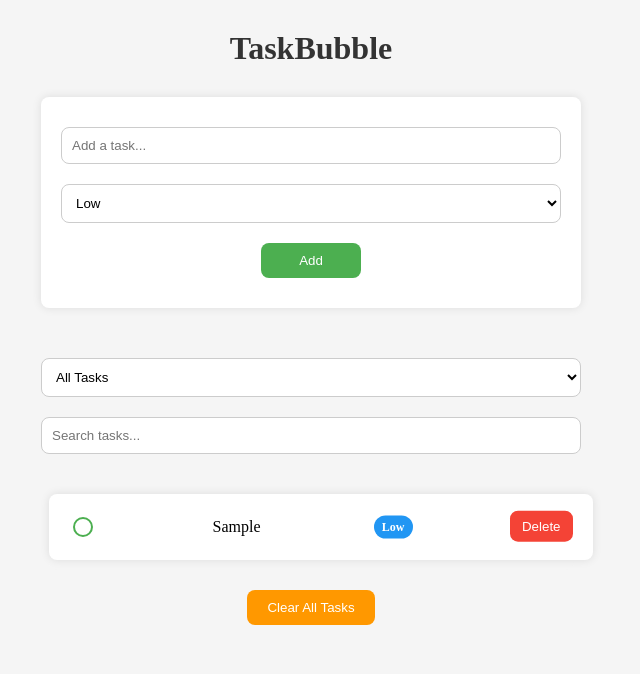
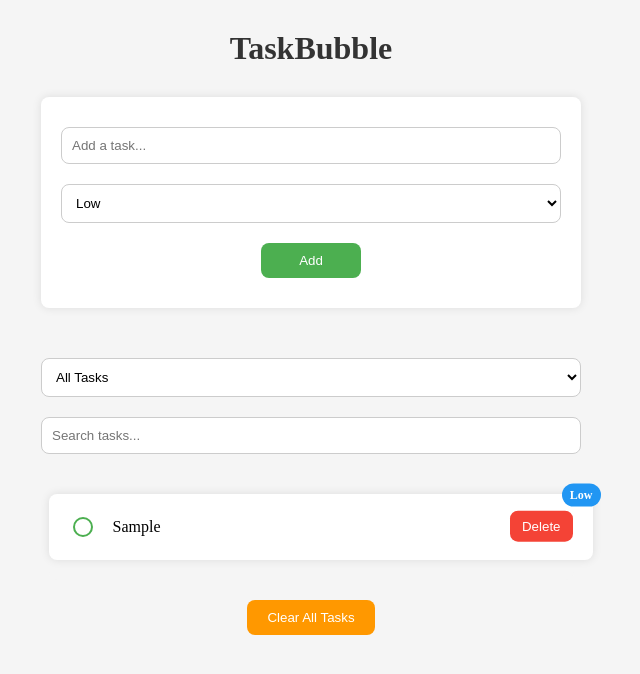
Before and after one commit to azamali123456/To-Do, a React (Create React App) app: page / in a window 1280 px wide. Both pictures are taken after typing "Sample" into the empty fields and a click on the button "Add". Shown: the top 674 px of the page, without its empty margins (329-969 px from the left). Built offline with nearby package versions, Linux system fonts and the light colour scheme.

Commit message:
Completed

```diff
--- a/src/components/TodoList/TodoItem.js
+++ b/src/components/TodoList/TodoItem.js
@@ -1,3 +1,4 @@
+
 /* eslint-disable react/prop-types */
 import React from "react";
 import styled from "styled-components";
@@ -15,7 +16,7 @@ const ListItem = styled.li`
     props.completed
       ? props.theme.colors.taskCompletedTextColor
       : props.theme.colors.taskIncompleteTextColor};
-  margin-bottom: ${(props) => props.theme.spacing.small};
+  margin-bottom: 20px;
   border-radius: ${(props) => props.theme.borderRadius};
   width: 96%;
   box-shadow: ${(props) => props.theme.boxShadow};
@@ -49,7 +50,7 @@ const CheckBox = styled.input`
 const TaskContent = styled.span`
   flex-grow: 1;
   text-align: left; /* Align text to the left */
-  margin-left:110px;
+  margin-left:10px;
   margin-right: ${(props) => props.theme.spacing.medium}; /* Space for the bubble and button */
   align-items: center;
   justify-content: center;
@@ -57,8 +58,9 @@ const TaskContent = styled.span`
 
 const PriorityBubble = styled.span`
   position: absolute;
-  right: 180px; /* Space for delete button */
-  top: 50%;
+
+  right: -8px;
+    top: 0.8%;
   transform: translateY(-50%); /* Center vertically */
   padding: 4px 8px;
   border-radius: 12px;
--- a/src/globalCSS/GlobalStyles.js
+++ b/src/globalCSS/GlobalStyles.js
@@ -39,6 +39,7 @@ const GlobalStyles = createGlobalStyle`
     list-style: none;
   }
 
+
   input[type="text"], select {
     width: calc(100% - 22px);
     padding: 10px;
@@ -70,6 +71,7 @@ const GlobalStyles = createGlobalStyle`
     justify-content: center;
     position: relative;
     padding: 15px;
+
     background-color: ${({ theme }) => theme.colors.background.secondary};
     margin-bottom: 10px;
     border-radius: 8px;
```
